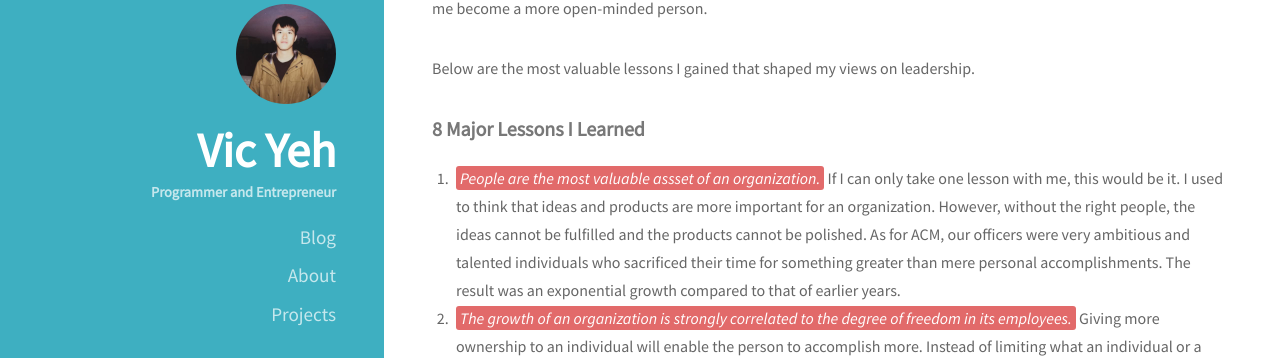
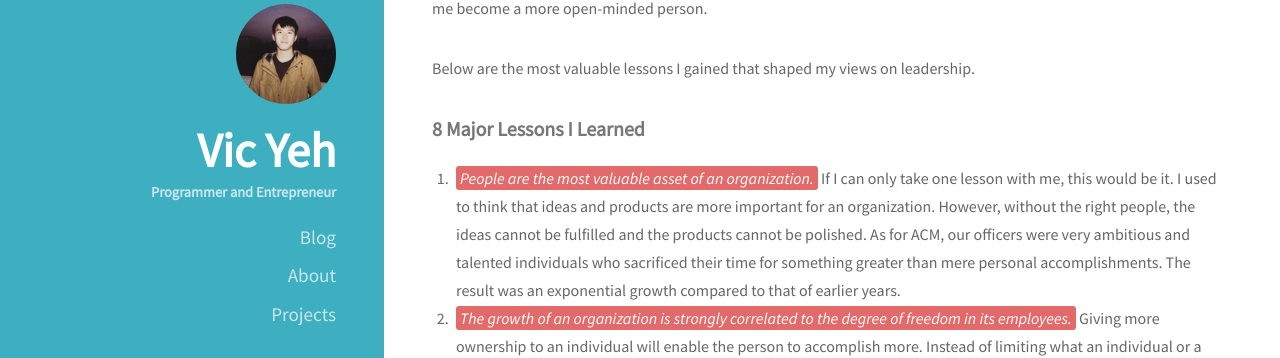
Before and after one commit to vicoyeh/vicoyeh.github.io, a Jekyll site: the page built from _posts/2017-05-17-what-i-learned-as-acm-president.markdown, in a window 1280 px wide and 900 px high, scrolled down 558 px. Shown: the part 92-450 px from the top of the window. Built offline with Jekyll 4.4.1, drawn with Linux system fonts in a browser that asks for light colours; comment, search, counter and statistics services are not loaded.

Commit message:
fix typo

```diff
--- a/_posts/2017-05-17-what-i-learned-as-acm-president.markdown
+++ b/_posts/2017-05-17-what-i-learned-as-acm-president.markdown
@@ -12,7 +12,7 @@ Below are the most valuable lessons I gained that shaped my views on leadership.
 
 
 ### 8 Major Lessons I Learned
-1. *People are the most valuable assset of an organization.* If I can only take one lesson with me, this would be it. I used to think that ideas and products are more important for an organization. However, without the right people, the ideas cannot be fulfilled and the products cannot be polished. As for ACM, our officers were very ambitious and talented individuals who sacrificed their time for something greater than mere personal accomplishments. The result was an exponential growth compared to that of earlier years.
+1. *People are the most valuable asset of an organization.* If I can only take one lesson with me, this would be it. I used to think that ideas and products are more important for an organization. However, without the right people, the ideas cannot be fulfilled and the products cannot be polished. As for ACM, our officers were very ambitious and talented individuals who sacrificed their time for something greater than mere personal accomplishments. The result was an exponential growth compared to that of earlier years.
 2. *The growth of an organization is strongly correlated to the degree of freedom in its employees.* Giving more ownership to an individual will enable the person to accomplish more. Instead of limiting what an individual or a group can do, an organization should give the flexibility and credits to their work. Many ACM officers went beyond their responsibilities to bring in new events and projects when our organization set the rules open-ended.
 3. *Diversity facilitates innovation and mediates flaws in an organization.* As we recruited more people with different backgrounds, we realized our internal flaws and made immediate actions to address these issues. For example, two new officers strongly encouraged ACM to take actions on fixing the existing biases in the UCLA CS department and the Los Angeles K-12 system. As a result, we put in more resources on organizing CS outreach events at local high schools and started to host diversity workshops internally for awareness.
 4. *Communication is key to a robust and sustainable organization.* It is important for leadership to convey direction clearly and ensure certain communication channels are transparent. Meetings, wiki, and reports are all good ways of making sure everyone is on the same page. The less the miscommunication and confusion, the faster the whole organization will move.
```
